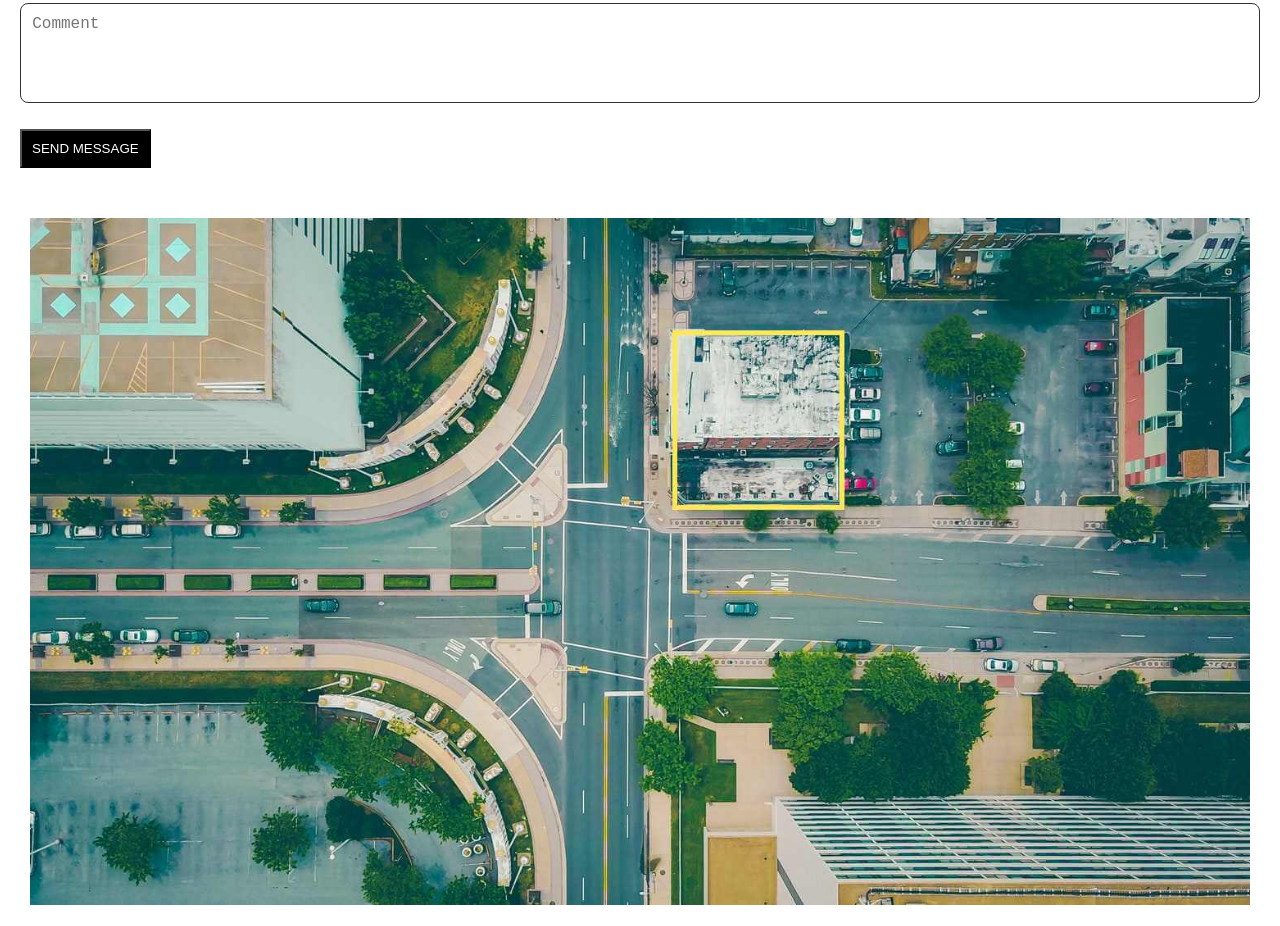
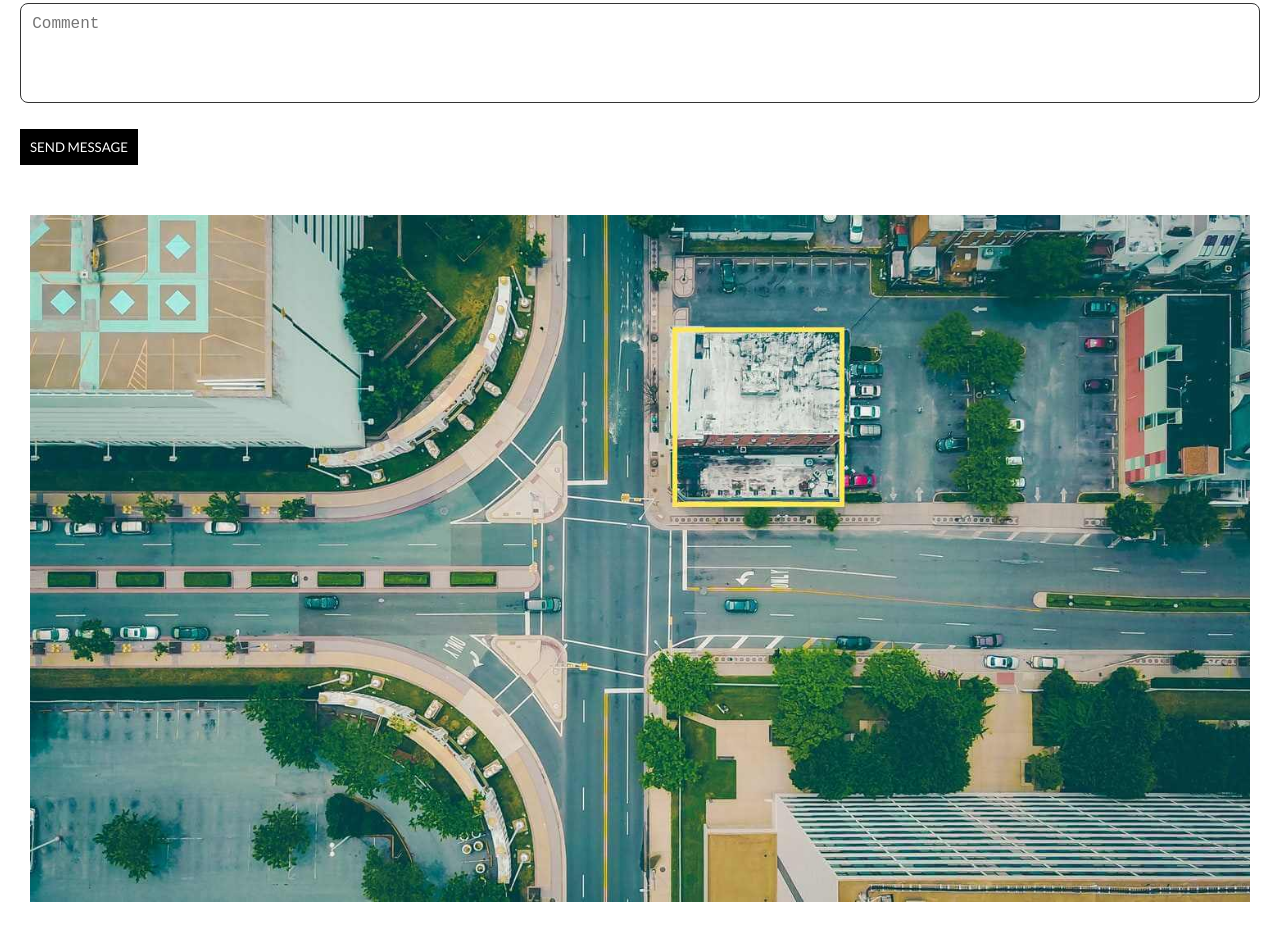
Before and after one commit to chavonn/architect, a plain HTML site: page index.html in a window 1280 px wide. Shown: the part 2416-3342 px from the top of the page. Drawn offline with Linux system fonts and the light colour scheme.

Commit message:
third commit

```diff
--- a/index.html
+++ b/index.html
@@ -4,6 +4,7 @@
         <meta charset="UTF-8">
         <meta name="viewport" content="width=device-width, initial-scale=1.0">
         <link rel="stylesheet" href="style.css">
+        <link href="https://fonts.googleapis.com/css2?family=Lato:wght@200;300;400;500;600;700&display=swap" rel="stylesheet">
         <title>Architecture Page</title>
     </head>
     <body>
--- a/style.css
+++ b/style.css
@@ -172,6 +172,9 @@ span {
     background: black;
     color: white;
     padding: 10px;
+    border: none;
+    font-family: inherit;
+    cursor: pointer;
 }
 
 #contact-div p {
```
